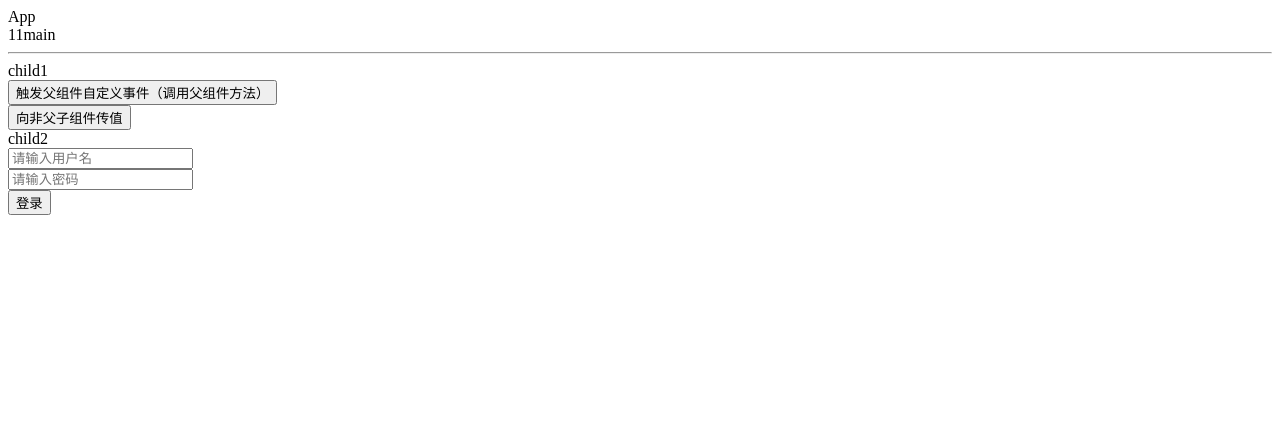
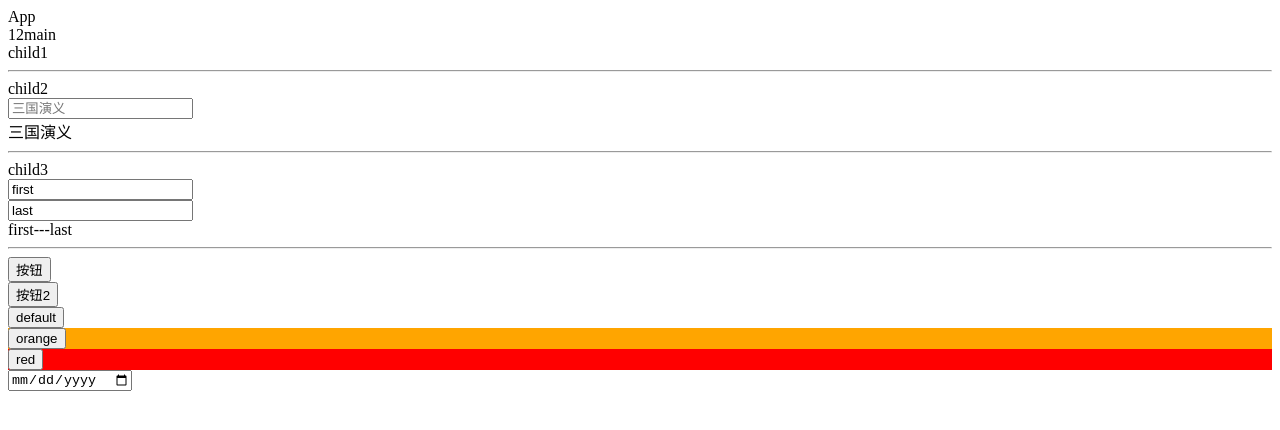
Before and after one commit to 575666596/vue01, a Vue app: page / in a window 1280 px wide. Shown: the top 430 px of the page. Built offline with nearby package versions, Linux system fonts and the light colour scheme.

Commit message:
十二讲结束

```diff
--- a/src/App.vue
+++ b/src/App.vue
@@ -4,7 +4,7 @@
 </template>
 
 <script>
-import Main from "./components/11main";
+import Main from "./components/12main";
 export default {
   data() {
     return {
--- a/src/components/04.vue
+++ b/src/components/04.vue
@@ -22,7 +22,7 @@
     <li>
       城市：
       <select v-model="userinfo.city">
-        <!-- value要属性绑定 -->
+        <!-- value要进行属性绑定 -->
         <option v-for="(item, index) in userinfo.cityList" :key="index" :value="item">
           {{ item }}
         </option>
@@ -38,7 +38,7 @@
     </li>
     <li>
       备注：
-      <textarea rows="" cols="" v-model="userinfo.mark"></textarea>
+      <textarea v-model="userinfo.mark"></textarea>
     </li>
   </ul>
   <!-- pre表示原样输出 -->
--- a/src/components/05.vue
+++ b/src/components/05.vue
@@ -60,6 +60,7 @@ export default {
       this.msg = "水浒传";
     },
   },
+  // 计算属性是对变量的进一步封装
   computed: {
     // reverseMsg可以当做一个变量使用，变量值就是函数返回值
     reverseMsg() {
--- /dev/null
+++ b/src/components/12child1.vue
@@ -0,0 +1,35 @@
+<template>
+  <div>
+    {{ val }}
+    <hr />
+    <!-- 单个v-model数据绑定 -->
+    <!-- 1.绑定 -->
+    <v-input v-model:KeyWord="keyword"></v-input>
+  </div>
+  <div>{{ keyword }}</div>
+  <hr />
+  <!-- 多个v-model数据绑定 -->
+  <v-ch v-model:firstName="firstName" v-model:lastName="lastName"></v-ch>
+  <div>{{ firstName }}---{{ lastName }}</div>
+</template>
+<script>
+import chlid from "./12child2";
+import ch from "./12child3";
+
+export default {
+  data() {
+    return {
+      val: "child1",
+      keyword: "三国演义",
+      firstName: "first",
+      lastName: "last",
+    };
+  },
+  components: {
+    "v-input": chlid,
+    "v-ch": ch,
+  },
+};
+</script>
+
+<style lang="scss" scoped></style>
--- /dev/null
+++ b/src/components/12child2.vue
@@ -0,0 +1,24 @@
+<template>
+  <div>
+    <div>{{ val }}</div>
+    <!-- 3.update是固定写法，监听input事件，然后广播事件，并把输入框的值传出去 -->
+    <input
+      type="text"
+      :placeholder="KeyWord"
+      @input="$emit('update:KeyWord', $event.target.value)"
+    />
+  </div>
+</template>
+<script>
+export default {
+  data() {
+    return {
+      val: "child2",
+    };
+  },
+  // 2.接收
+  props: ["KeyWord"],
+};
+</script>
+
+<style lang="scss" scoped></style>
--- /dev/null
+++ b/src/components/12child3.vue
@@ -0,0 +1,29 @@
+<template>
+  <div>{{ val }}</div>
+  <div>
+    <input
+      type="text"
+      :value="firstName"
+      @input="$emit('update:firstName', $event.target.value)"
+    />
+  </div>
+  <div>
+    <input
+      type="text"
+      :value="lastName"
+      @input="$emit('update:lastName', $event.target.value)"
+    />
+  </div>
+</template>
+<script>
+export default {
+  data() {
+    return {
+      val: "child3",
+    };
+  },
+  props: ["firstName", "lastName"],
+};
+</script>
+
+<style lang="scss" scoped></style>
--- /dev/null
+++ b/src/components/12child4.vue
@@ -0,0 +1,22 @@
+<template>
+  <div>
+    <button><slot>default</slot></button>
+  </div>
+  <!-- <div>多个根节点，大家都无法继承，必须手动指定继承节点，下一节讲</div> -->
+</template>
+
+<script>
+export default {
+  data() {
+    return {};
+  },
+};
+</script>
+<style lang="scss" scoped>
+.orange {
+  background-color: orange;
+}
+.red {
+  background-color: red;
+}
+</style>
--- /dev/null
+++ b/src/components/12child5.vue
@@ -0,0 +1,17 @@
+<template>
+  <div class="date-picker">
+    <!-- 2.指定继承元素 -->
+    <input type="date" v-bind="$attrs" />
+  </div>
+</template>
+
+<script>
+export default {
+  // 1.禁用默认继承
+  inheritAttrs: false,
+  data() {
+    return {};
+  },
+};
+</script>
+<style lang="scss" scoped></style>
--- /dev/null
+++ b/src/components/12main.vue
@@ -0,0 +1,38 @@
+<template>
+  <div>{{ val }}</div>
+  <v-child></v-child>
+  <hr />
+  <!-- slot插槽使用 -->
+  <!-- 1.字符串 -->
+  <v-ch>按钮</v-ch>
+  <!-- 2.html标签 -->
+  <v-ch><span>按钮2</span></v-ch>
+  <!-- 3.没有传值就采用默认值 -->
+  <v-ch></v-ch>
+  <!-- 4.非 Prop的Attribute继承，以class为例。实测，要求子组件返回一个根节点，不能是多个根节点，而且是根节点继承了class属性 -->
+  <v-ch class="orange">orange</v-ch>
+  <v-ch class="red">red</v-ch>
+  <!-- 5.自定义非 Prop的Attribute继承 默认根元素继承-->
+  <v-chid date-time="2020-12-12"></v-chid>
+</template>
+
+<script>
+import myChild1 from "./12child1";
+import myChild4 from "./12child4";
+import myChild5 from "./12child5";
+
+export default {
+  data() {
+    return {
+      val: "12main",
+    };
+  },
+  components: {
+    "v-child": myChild1,
+    "v-ch": myChild4,
+    "v-chid": myChild5,
+  },
+};
+</script>
+
+<style lang="scss" scoped></style>
```
